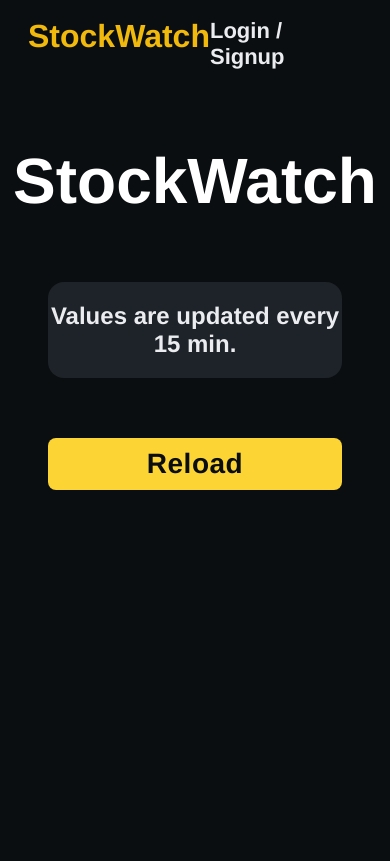
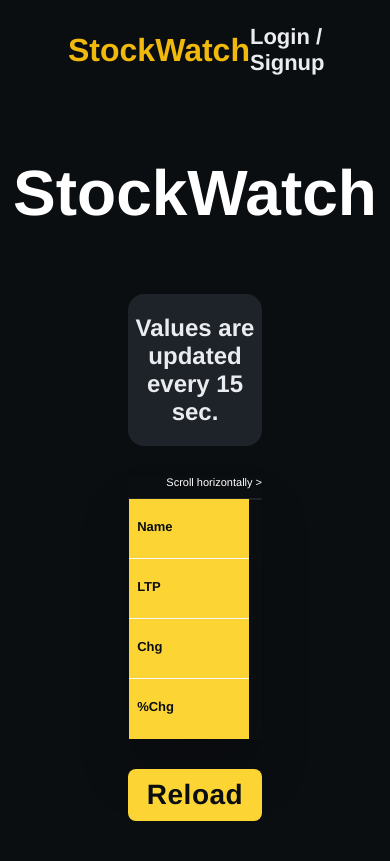
Before and after one commit to Chaitanya-Bante/StockWatch, a Flask app: page / in a window 390 px wide. Before the commit the page ends 490 px from the top, so only its background shows below. Run offline with Flask 3, Linux system fonts and the light colour scheme; data that the repository does not hold is empty.

Commit message:
Changed the source for data scraping to moneycontrol.com and made some UI changes

```diff
--- a/app.py
+++ b/app.py
@@ -1,35 +1,41 @@
 from flask import Flask, render_template, request, redirect
-from bs4 import BeautifulSoup as bs
+from bs4 import BeautifulSoup
 import requests
 
 app = Flask(__name__)
 
 @app.route('/')
 def Welcome():
-    url = "https://www.google.com/finance/?hl=en"
+    url = "https://www.moneycontrol.com/markets/indian-indices/"
     response = requests.get(url)
-    soup = bs(response.text, 'html.parser')
+    soup = BeautifulSoup(response.text, 'html.parser')
 
-    stock_names_div = soup.find_all('div', {'class':'TwnKPb'})
-    stock_change_div = soup.find_all('div', {'class':'JwB6zf'})
+    data = soup.find_all('table', {'class':'tbl_indices'})
 
-    stock_names = []
-    stock_change = []
+    stock_info = []
 
-    for i in range(len(stock_names_div)):
-        stock_names.append(stock_names_div[i].string)
-        stock_change.append(stock_change_div[i].string)
+    for tables in data[0:5]:
+        rows = tables.find_all('tr')
+        for row in rows:
+            tds = row.find_all('td')
+            if len(tds) <= 1:
+                continue
+            else:
+                Name = tds[0].string
+                Price = tds[2].string
+                Change = tds[3].string
+                percentChange = tds[4].string
 
-    stock_info = merge_lists(stock_names, stock_change)
+                if float(percentChange) < 0.0:
+                    color = 'redText'
+                else:
+                    color = 'greenText'
+
+                stock_info.append([Name, Price, Change, percentChange, color])
 
     return render_template('index.html', stock_info = stock_info)
 
-def merge_lists(list1, list2):
-        merged_list = []
-        min_length = min(len(list1), len(list2))
-        for i in range(min_length):
-            merged_list.append([list1[i], list2[i]])
-        return merged_list
+
 
 if __name__ == '__main__':
     app.run(debug=True)
--- a/static/css/styles.css
+++ b/static/css/styles.css
@@ -15,8 +15,8 @@ body {
 
 body p {
     display: block;
-    width: calc(100% - 80px);
-    margin: 10px 40px;
+    width: calc(100% - 240px);
+    margin: 10px auto;
     padding: 20px 0;
     background-color: var(--black_L);
     color: var(--white_D);
@@ -28,9 +28,10 @@ body p {
 
 nav {
     display: flex;
+    align-items: center;
     justify-content: space-between;
-    width: calc(100% - 40px);
-    padding: 10px 20px;
+    width: calc(100% - 0);
+    padding: 16px 60px;
     color: var(--white_D);
 }
 
@@ -53,39 +54,50 @@ nav span {
 }
 
 #screen {
-    display: grid;
-    grid-template-columns: 1fr 1fr 1fr;
-    grid-template-rows: 1fr 1fr;
-    margin: 10px 20px;
-    padding: 10px 20px;
-    gap: 20px;
+    display: flex;
+    flex-direction: column;
+    justify-content: space-evenly;
+    margin: 20px 60px;
 }
 
 .container {
     display: flex;
-    flex-direction: column;
-    padding: 20px 20px;
+    align-items: center;
+    justify-content: space-between;
+    margin: 10px 0;
+    padding: 20px 40px;
     background-color: var(--black_L);
     border-radius: 16px;
 }
 
-.stockName {
-    color: var(--white_D);
-    font-size: 18px;
+.stock-name {
+    color: var(--white_L);
+    font-size: 32px;
     letter-spacing: 0.4px;
     font-weight: 500;
 }
 
-.stockChange {
-    color: aquamarine;
-    font-size: 48px;
-    font-weight: lighter;
+.stock-price {
+    color: var(--white_L);
+}
+
+.stock-price, .stock-change, .stock-percent-change {
+    font-size: 32px;
+    font-weight: 100;
+}
+
+.redText {
+    color: rgb(229,141,147);
+}
+
+.greenText {
+    color: rgb(143,199,162);
 }
 
 #reloadBtn {
     display: block;
-    width: calc(100% - 80px);
-    margin: 10px 40px;
+    width: calc(100% - 120px);
+    margin: 20px 60px;
     padding: 10px 0;
     background-color: var(--yellow_L);
     color: var(--black_D);
@@ -96,3 +108,129 @@ nav span {
     text-decoration: none;
     border-radius: 8px;
 }
+
+.table-wrapper{
+    margin: 10px 60px;
+    box-shadow: 0px 35px 50px rgba( 0, 0, 0, 0.2 );
+}
+
+.fl-table {
+    border: 1px solid var(--black_L);
+    border-radius: 5px;
+    font-size: 24px;
+    font-weight: normal;
+    /* border: none; */
+    border-collapse: collapse;
+    width: 100%;
+    max-width: 100%;
+    white-space: nowrap;
+    background-color: var(--black_L);
+    color: var(--white_M);
+}
+
+.fl-table td, .fl-table th {
+    text-align: center;
+    padding: 16px;
+}
+
+.fl-table td {
+    /* border-right: 1px solid black; */
+    font-size: 24px;
+}
+
+.fl-table thead th {
+    background: var(--yellow_L);
+    color: var(--black_D);
+    font-weight: 800;
+}
+
+.fl-table tr:nth-child(even) {
+    background: var(--black_D);
+}
+
+/* Responsive */
+
+@media (max-width: 767px) {
+    .fl-table {
+        display: block;
+        width: 100%;
+    }
+    .table-wrapper:before{
+        content: "Scroll horizontally >";
+        display: block;
+        text-align: right;
+        font-size: 11px;
+        color: white;
+        padding: 0 0 10px;
+    }
+    .fl-table thead, .fl-table tbody, .fl-table thead th {
+        display: block;
+    }
+    .fl-table thead th:last-child{
+        border-bottom: none;
+    }
+    .fl-table thead {
+        float: left;
+    }
+    .fl-table tbody {
+        width: auto;
+        position: relative;
+        overflow-x: auto;
+    }
+    .fl-table td, .fl-table th {
+        padding: 20px .625em .625em .625em;
+        height: 60px;
+        vertical-align: middle;
+        box-sizing: border-box;
+        overflow-x: hidden;
+        overflow-y: auto;
+        width: 120px;
+        font-size: 13px;
+        text-overflow: ellipsis;
+    }
+    .fl-table thead th {
+        text-align: left;
+        border-bottom: 1px solid #f7f7f9;
+    }
+    .fl-table tbody tr {
+        display: table-cell;
+    }
+    .fl-table tbody tr:nth-child(odd) {
+        background: none;
+    }
+    .fl-table tr:nth-child(even) {
+        background: transparent;
+    }
+    .fl-table tr td:nth-child(odd) {
+        background: #F8F8F8;
+        border-right: 1px solid #E6E4E4;
+    }
+    .fl-table tr td:nth-child(even) {
+        border-right: 1px solid #E6E4E4;
+    }
+    .fl-table tbody td {
+        display: block;
+        text-align: center;
+    }
+}
+
+/* #indicesContainer {
+    display: grid;
+    grid-template-columns: 1fr 1fr 1fr;
+    gap: 40px;
+    margin: 40px;
+}
+
+#indicesContainer .indices {
+    padding: 20px 20px;
+    background-color: var(--black_L);
+    border-radius: 10px;
+}
+
+#indicesContainer .indices a {
+    padding: 6px 10px;
+    font-size: 28px;
+    color: var(--white_L);
+    border-left: 4px solid var(--yellow_D);
+    text-decoration: none;
+} */
--- a/templates/index.html
+++ b/templates/index.html
@@ -14,15 +14,43 @@
     <h1 id="heading">
         StockWatch
     </h1>
-    <p>Values are updated every 15 min.</p>
+    <p>Values are updated every 15 sec.</p>
     <div id="screen">
-        {% for stock in stock_info %}
+        <!-- {% for stock in stock_info %}
         <div class="container">
-            <div class="stockName">{{ stock[0] }}</div>
-            <span class="stockChange">{{ stock[1] }}</span>
+            <div class="stock-name">{{ stock[0] }}</div>
+            <span class="stock-price">{{ stock[1] }}</span>
+            <span class="stock-change {{ stock[4] }}">{{ stock[2] }}</span>
+            <span class="stock-percent-change {{ stock[4] }}">{{ stock[3] }}</span>
         </div>
-        {% endfor %}
+        {% endfor %} -->
+        <div class="table-wrapper">
+            <table class="fl-table">
+                <thead>
+                <tr>
+                    <th>Name</th>
+                    <th>LTP</th>
+                    <th>Chg</th>
+                    <th>%Chg</th>
+                </tr>
+                </thead>
+                <tbody>
+                {% for stock in stock_info %}
+                <tr>
+                    <td>{{ stock[0] }}</td>
+                    <td>{{ stock[1] }}</td>
+                    <td class="{{ stock[4] }}">{{ stock[2] }}</td>
+                    <td class="{{ stock[4] }}">{{ stock[3] }}</td>
+                </tr>
+                {% endfor %}
+                <tbody>
+            </table>
     </div>
     <a id="reloadBtn" href="/">Reload</a>
+    <!-- <section id="indicesContainer">
+        <div class="indices"><a href="/large_cap">NIFTY Large Cap</a></div>
+        <div class="indices"><a href="/mid_cap">NIFTY Mid Cap</a></div>
+        <div class="indices"><a href="/small_cap">NIFTY Small Cap</a></div>
+    </section> -->
 </body>
 </html>
```
